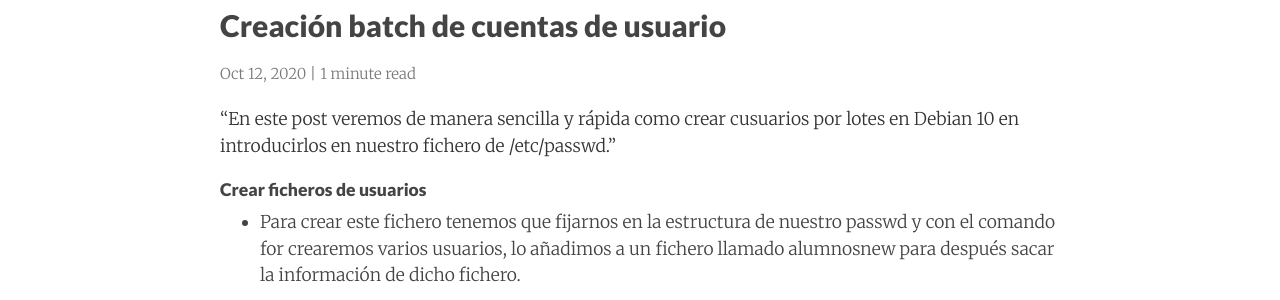
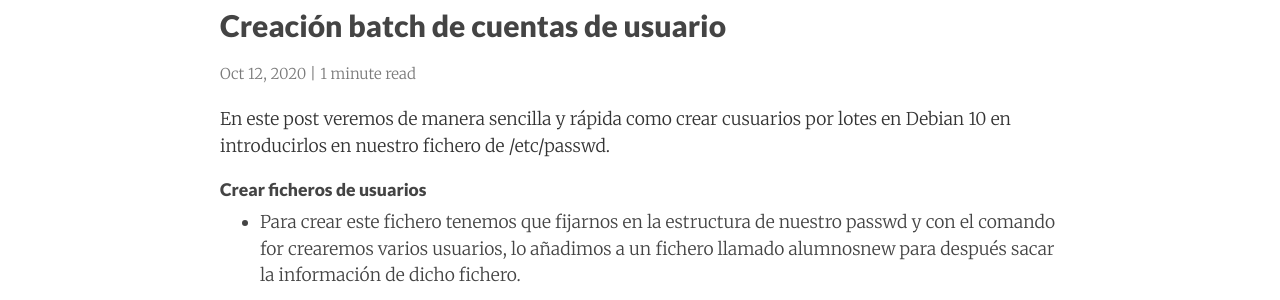
Before and after one commit to juanlu-millan/juanlumillan-blog, a Jekyll site: the page built from _posts/2020-10-12-usuarios-batch.md, in a window 1280 px wide. Shown: the part 124-424 px from the top of the page. Built offline with Jekyll 4.4.1, drawn with Linux system fonts in a browser that asks for light colours; nearby versions of some CDN libraries.

Commit message:
cambio de parrafo

```diff
--- a/_posts/2020-10-12-usuarios-batch.md
+++ b/_posts/2020-10-12-usuarios-batch.md
@@ -6,7 +6,7 @@ summary:    Crear cusuarios por lotes en Debian 10.
 categories: debian10 usuarios
 ---
 
-"En este post veremos de manera sencilla y rápida como crear cusuarios por lotes en Debian 10 en introducirlos en nuestro fichero de /etc/passwd."
+En este post veremos de manera sencilla y rápida como crear cusuarios por lotes en Debian 10 en introducirlos en nuestro fichero de /etc/passwd.
 
 ##### Crear ficheros de usuarios
 
```
Also changed, not shown: 1 other file.
